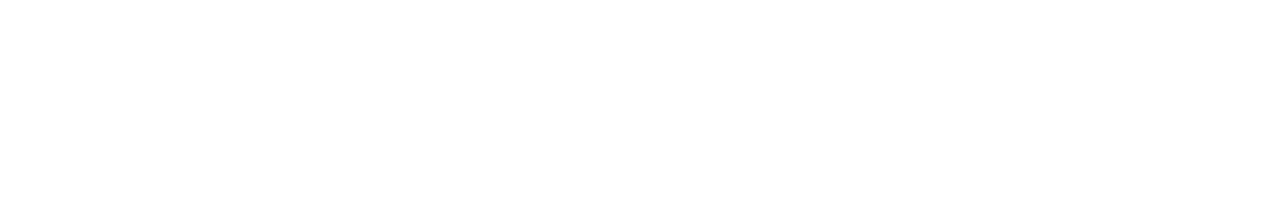
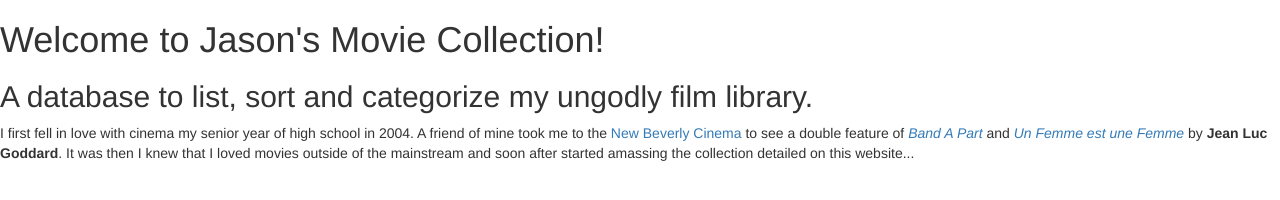
Before and after one commit to jasonkhan99/home-practice1, a plain HTML site: page index.html in a window 1280 px wide. Drawn offline with Linux system fonts and the light colour scheme.

Commit message:
add h1 and h2 headers, add 1st descriptive p with inline HTML elements and hyperlinks

```diff
--- a/index.html
+++ b/index.html
@@ -3,9 +3,12 @@
   <head>
     <link rel="stylesheet" href="css/bootstrap.css" type="text/css" media="all">
     <link rel="stylesheet" href="css/styles.css" type="text/css">
-    <title></title>
+    <title>Jason's Movie Collection</title>
   </head>
   <body>
-
+    <h1>Welcome to Jason's Movie Collection!<h1>
+    <h2>A database to list, sort and categorize my ungodly film library.</h2>
+    <p>
+      I first fell in love with cinema my senior year of high school in 2004. A friend of mine took me to the <a href="https://thenewbev.com/">New Beverly Cinema</a> to see a double feature of <a href="https://en.wikipedia.org/wiki/Bande_%C3%A0_part_(film)"><em>Band A Part</em></a> and <a href="https://en.wikipedia.org/wiki/A_Woman_Is_a_Woman"><em>Un Femme est une Femme</em></a> by <strong>Jean Luc Goddard</strong>. It was then I knew that I loved movies outside of the mainstream and soon after started amassing the collection detailed on this website...</p>
   </body>
 </html>
```
